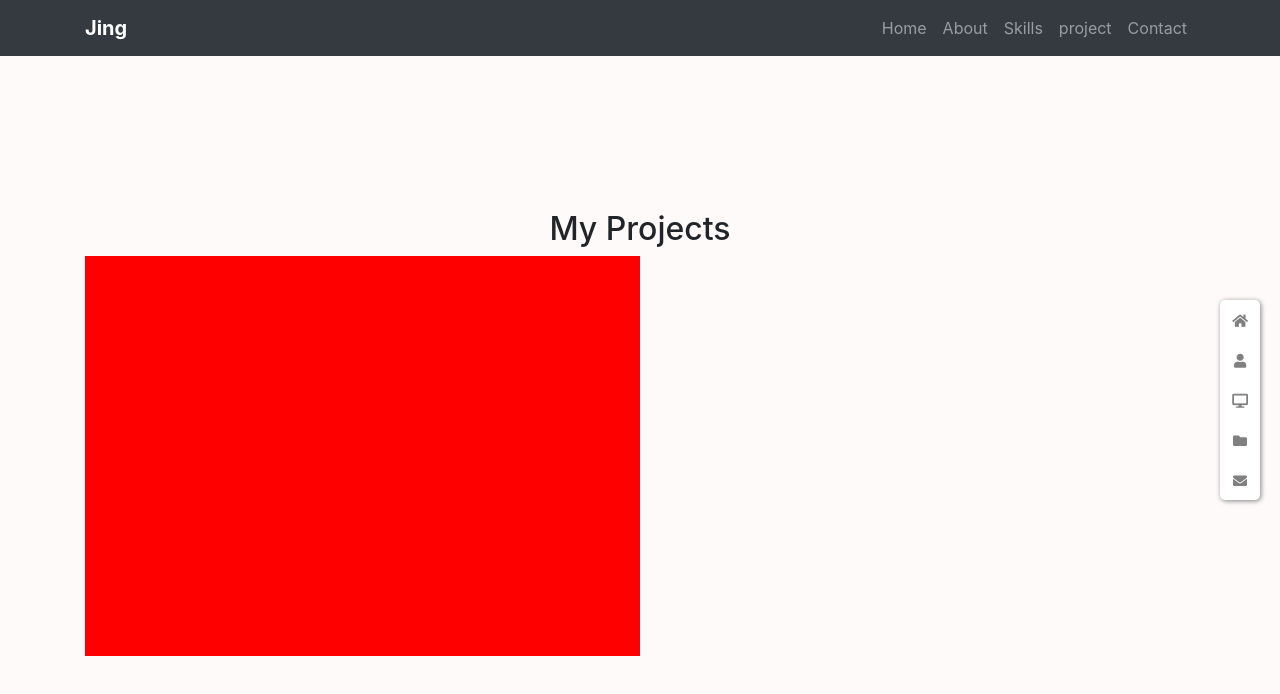
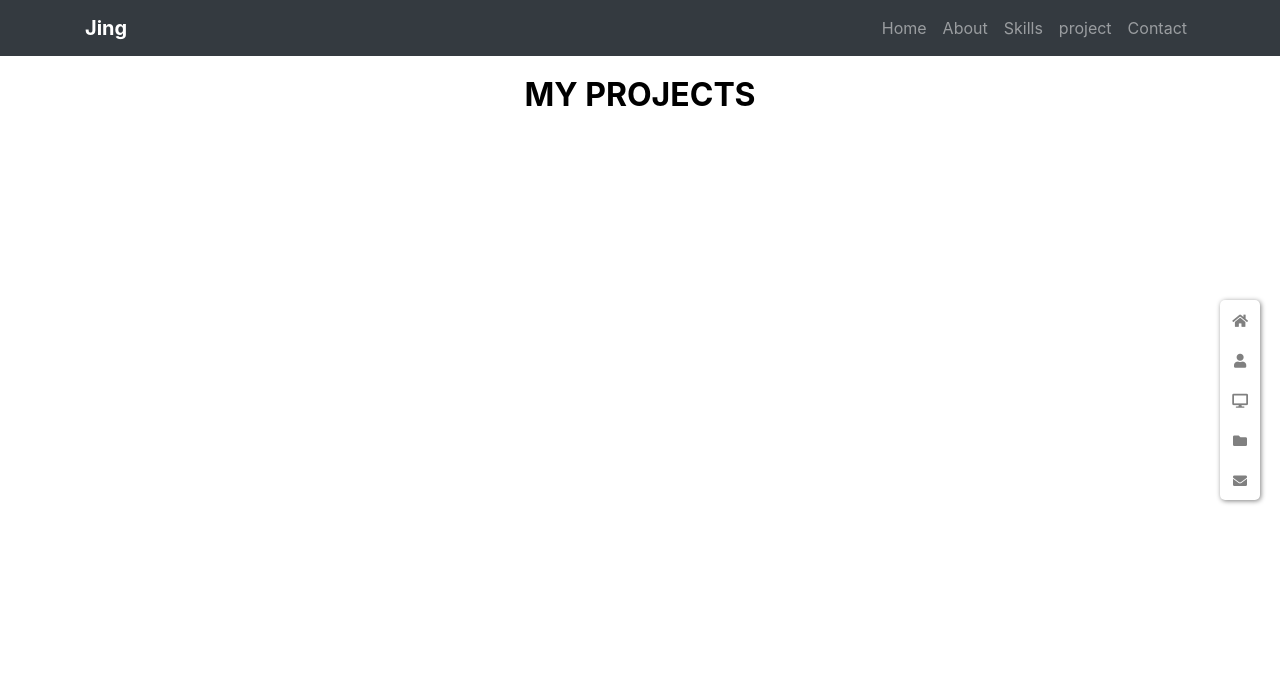
Before and after one commit to angingen/Jingwen-portfolio, a React (Create React App) app: page /projects in a window 1280 px wide. Shown: the top 694 px of the page. Built offline with nearby package versions, Linux system fonts and the light colour scheme.

Commit message:
:lipstick: add color

```diff
--- a/src/components/ProjectsComponent.js
+++ b/src/components/ProjectsComponent.js
@@ -1,26 +1,16 @@
 import React, { Component } from 'react';
 
-function RenderProjectContainer() {
-    return (
-         <div className="project-card">
 
-         </div>
-    );
-}
-
-export default class Projects extends Component {
+export default class Skills extends Component {
     render() {
         return (
-            <section className="projects" id="projects-section">
-                <div className="container">
-                    <h1>My Projects</h1>
-                    <div className="row">
-                        <div className="col-12">
-                            <RenderProjectContainer />
-                        </div>
-                        <div className="col-12"></div>
-                    </div>
+            <section className="skills" id="skills-section">
+            <h1>My Projects</h1>
+            <div className="container">
+                <div className="row d-flex align-items-stretch">
+
                 </div>
+            </div>
             </section>
         );
     }
```
Also changed, not shown: src/shared/projects.js (added, +22 -0 lines).
